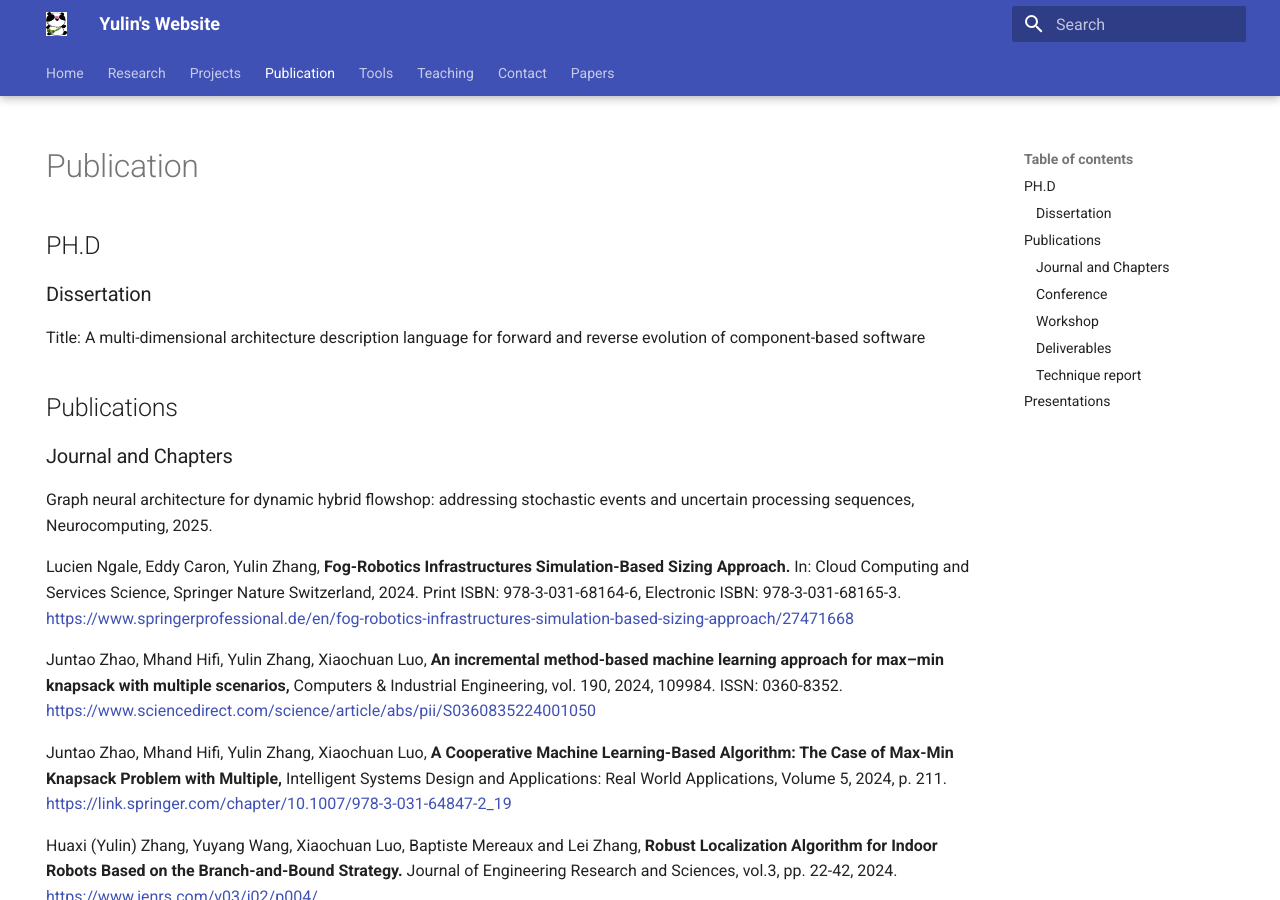
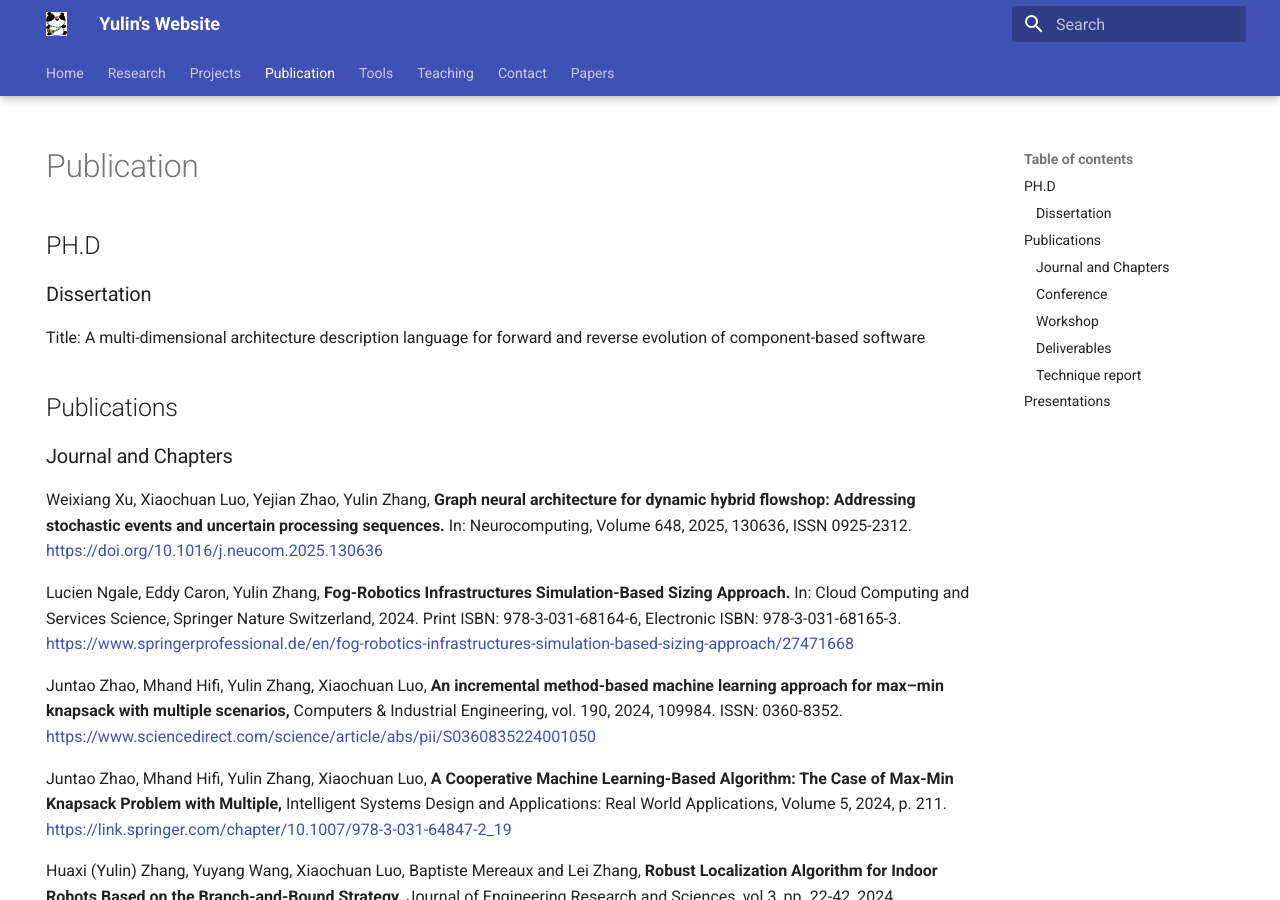
Before and after one commit to yulinz888888/yulinz888888.github.io, an MkDocs documentation site: the page built from docs/publications.md, in a window 1280 px wide and 900 px high. Built offline with MkDocs 1.6.1 and Material for MkDocs 9.7.7, drawn with Linux system fonts in a browser that asks for light colours.

Commit message:
update publication entry: add authors, details, and formatting for clarity

```diff
--- a/docs/publications.md
+++ b/docs/publications.md
@@ -13,7 +13,7 @@ Title: A multi-dimensional architecture description language for forward and rev
 
 ### Journal and Chapters
 
-Graph neural architecture for dynamic hybrid flowshop: addressing stochastic events and uncertain processing sequences, Neurocomputing, 2025.
+Weixiang Xu, Xiaochuan Luo, Yejian Zhao, Yulin Zhang, **Graph neural architecture for dynamic hybrid flowshop: Addressing stochastic events and uncertain processing sequences.** In: Neurocomputing, Volume 648, 2025, 130636, ISSN 0925-2312. [https://doi.org/10.1016/j.neucom.2025.130636](https://doi.org/10.1016/j.neucom.2025.130636)
 
 Lucien Ngale, Eddy Caron, Yulin Zhang, **Fog-Robotics Infrastructures Simulation-Based Sizing Approach.** In: Cloud Computing and Services Science, Springer Nature Switzerland, 2024. Print ISBN: 978-3-031-68164-6, Electronic ISBN: 978-3-031-68165-3. [https://www.springerprofessional.de/en/fog-robotics-infrastructures-simulation-based-sizing-approach/27471668](https://www.springerprofessional.de/en/fog-robotics-infrastructures-simulation-based-sizing-approach/27471668)
 
```
